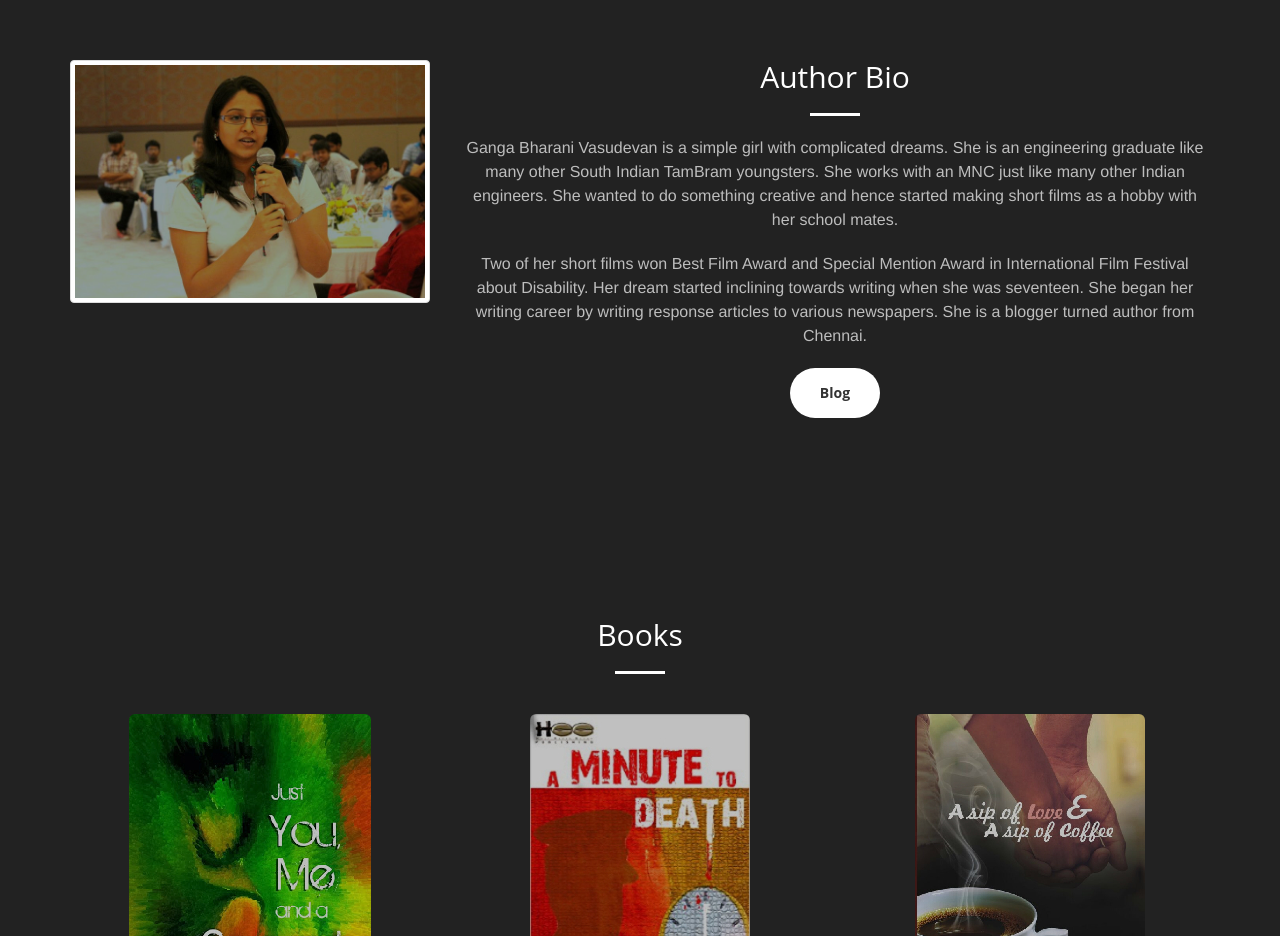
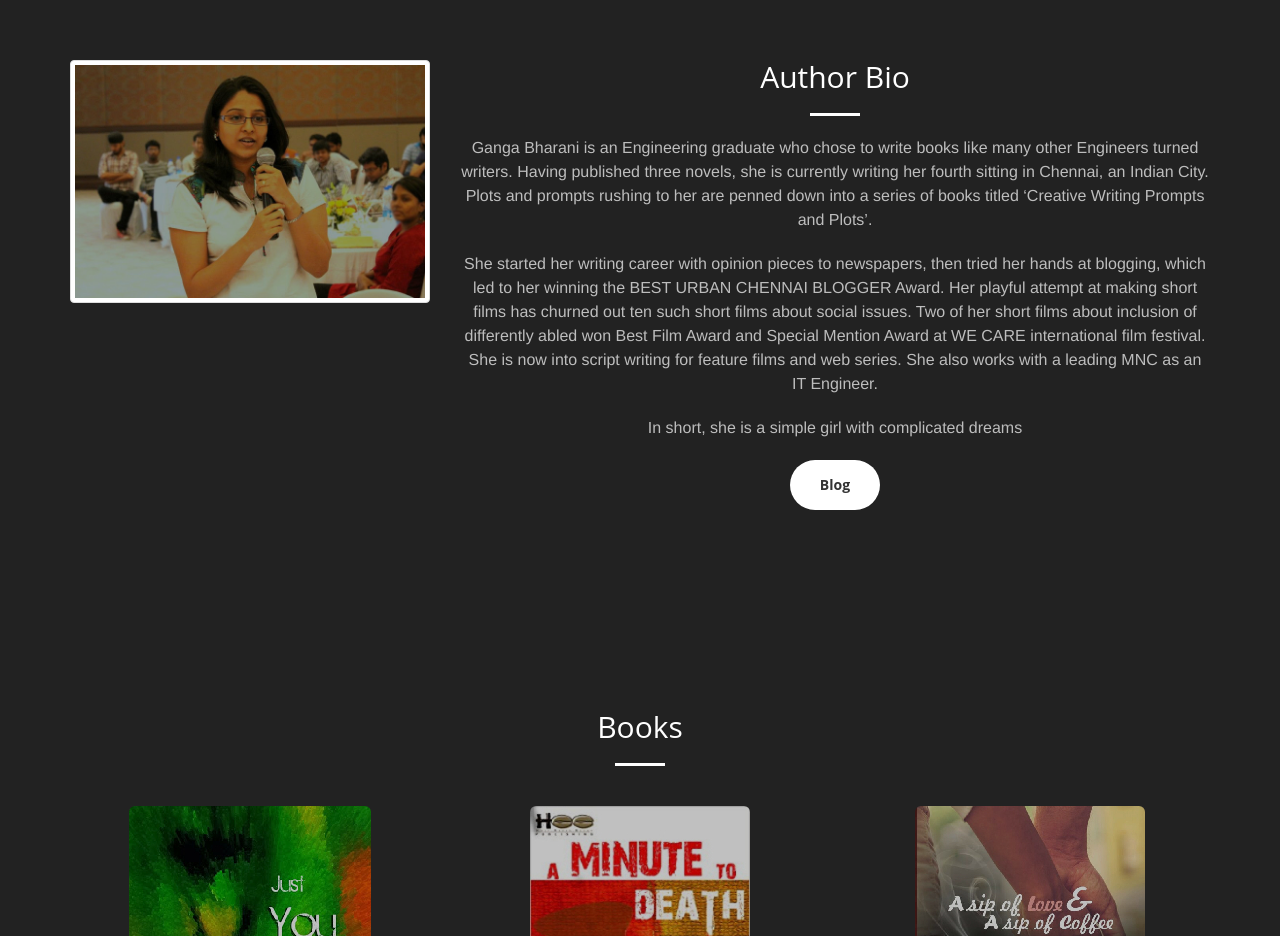
Before and after one commit to gangabharaniv/gangabharaniv.github.io, a plain HTML site: page index.html in a window 1280 px wide. Shown: the part 840-1776 px from the top of the page. Drawn offline with Linux system fonts and the light colour scheme.

Commit message:
about text changes

```diff
--- a/index.html
+++ b/index.html
@@ -114,19 +114,18 @@
                 <div class="col-lg-8 col-sm-12 text-left">
                     <div class="text-center"><h2 class="section-heading">Author Bio</h2><div>
                     <hr class="primary">
-                    <p class="text-faded">Ganga Bharani Vasudevan is a simple girl with complicated
-                    dreams. She is an engineering graduate like many other South Indian
-                    TamBram youngsters. She works with an MNC just like many other
-                    Indian engineers. She wanted to do something creative and hence
-                    started making short films as a hobby with her school mates.
-
+                    <p class="text-faded">
+                    Ganga Bharani is an Engineering graduate who chose to write books like many other Engineers turned writers.
+                    Having published three novels, she is currently writing her fourth sitting in Chennai, an Indian City.
+                    Plots and prompts rushing to her are penned down into a series of books titled ‘Creative Writing Prompts and Plots’.
                     </p>
-                    <p class="text-faded"> Two of
-                    her short films won Best Film Award and Special Mention Award in
-                    International Film Festival about Disability. Her dream started
-                    inclining towards writing when she was seventeen. She began her
-                    writing career by writing response articles to various newspapers.
-                    She is a blogger turned author from Chennai.
+                    <p class="text-faded"> She started her writing career with opinion pieces to newspapers, then tried her hands at blogging,
+                    which led to her winning the BEST URBAN CHENNAI BLOGGER Award. Her playful attempt at making short films has churned out ten such short films about social issues.
+                    Two of her short films about inclusion of differently abled won Best Film Award and Special Mention Award at WE CARE international film festival.
+                    She is now into script writing for feature films and web series. She also works with a leading MNC as an IT Engineer.
+                    </p>
+                    <p class="text-faded">
+                    In short, she is a simple girl with complicated dreams
                     </p>
                     <div class="text-center"><a href="http://scribbledbygb.blogspot.in/" class="btn btn-default btn-xl allign-center">Blog</a></div>
                 </div>
```
